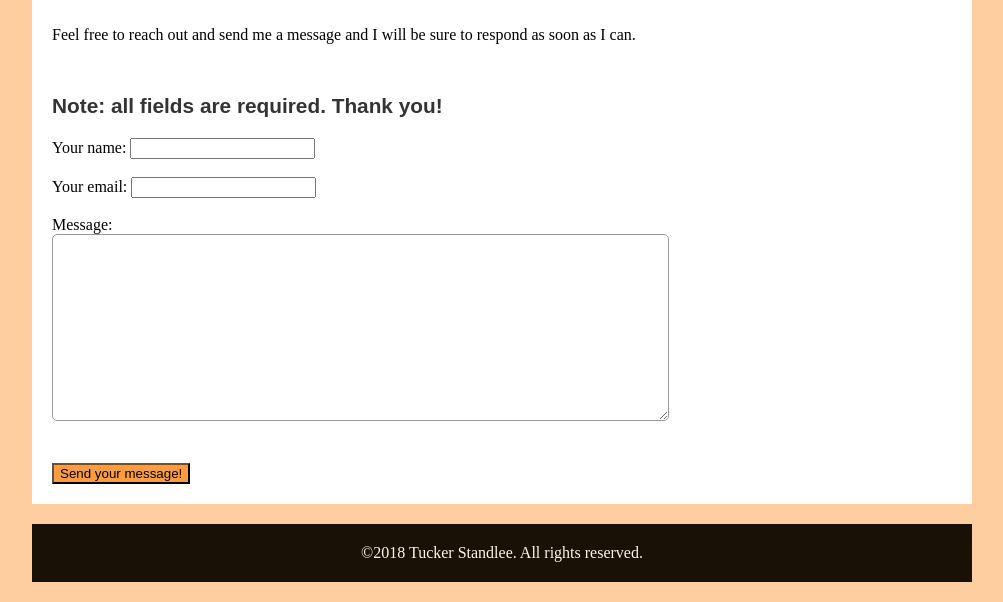
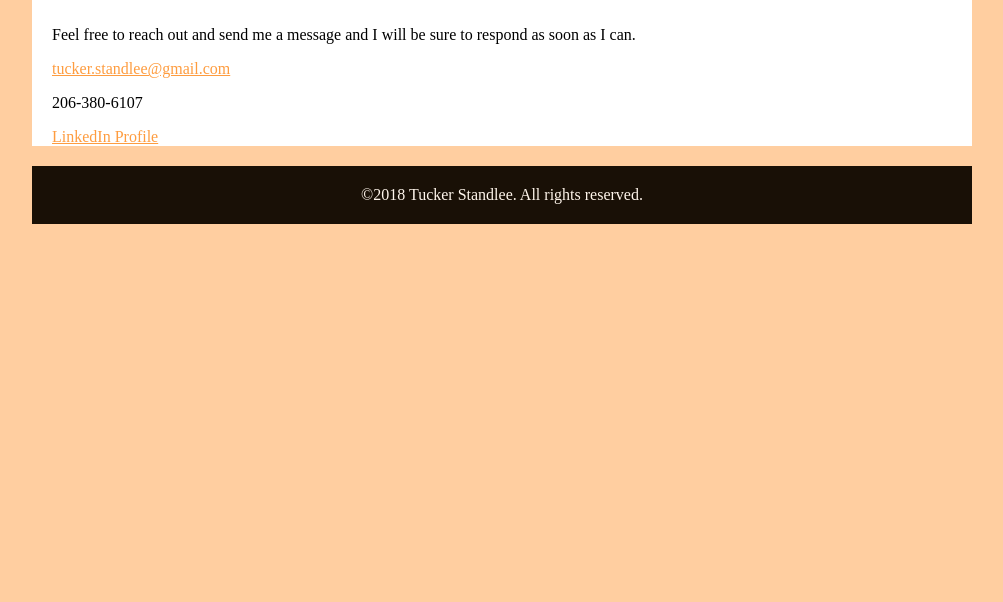
Before and after one commit to tstandle/tstandle.github.io, a plain HTML site: page contact.html in a window 1280 px wide. Shown: the part 270-872 px from the top of the page, without its empty margins (138-1141 px from the left). After the commit the page ends 800 px from the top, so only its background shows below. Drawn offline with Linux system fonts and the light colour scheme.

Commit message:
Add files via upload

```diff
--- a/contact.html
+++ b/contact.html
@@ -41,28 +41,14 @@
     </h1>
 <p>Feel free to reach out and send me a message and I will be sure to respond as soon as I can.</p>
 
-<section style="margin-top: 50px;">
-		<h2>
-			Note: all fields are required. Thank you!
-		</h2>
-<!-- Begin Contact Form -->
-<!-- you can "style" this form by changing colors, type, etc -->
-		<form method="post" name="/contactform" action="/scripts/contact-form-handler.php">
-			<label for="name">Your name:</label>
-			<input name="name" type="text" required="required">
-			<br />
-            <br>
-			<label for="email">Your email:</label>
-			<input name="email" type="email" required="required">
-			<br />
-            <br>
-			<label for="message">Message:</label> <br />
-			<textarea name="message" cols="80" rows="10" required="required"></textarea>
-			<br />
-            <br>
-			<input class="button" name="submit" type="submit" value="Send your message!">
-		</form>
-<!-- End Contact Form -->
+
+<p>
+<a href="mailto:tucker.standlee@gmail.com" target="_top">tucker.standlee@gmail.com</a>
+</p>
+
+<p>206-380-6107</p>
+
+<p><a href="https://www.linkedin.com/in/tucker-standlee-62540a50/" target="_top">LinkedIn Profile</a></p>
 
 
 <script language="JavaScript">
```
